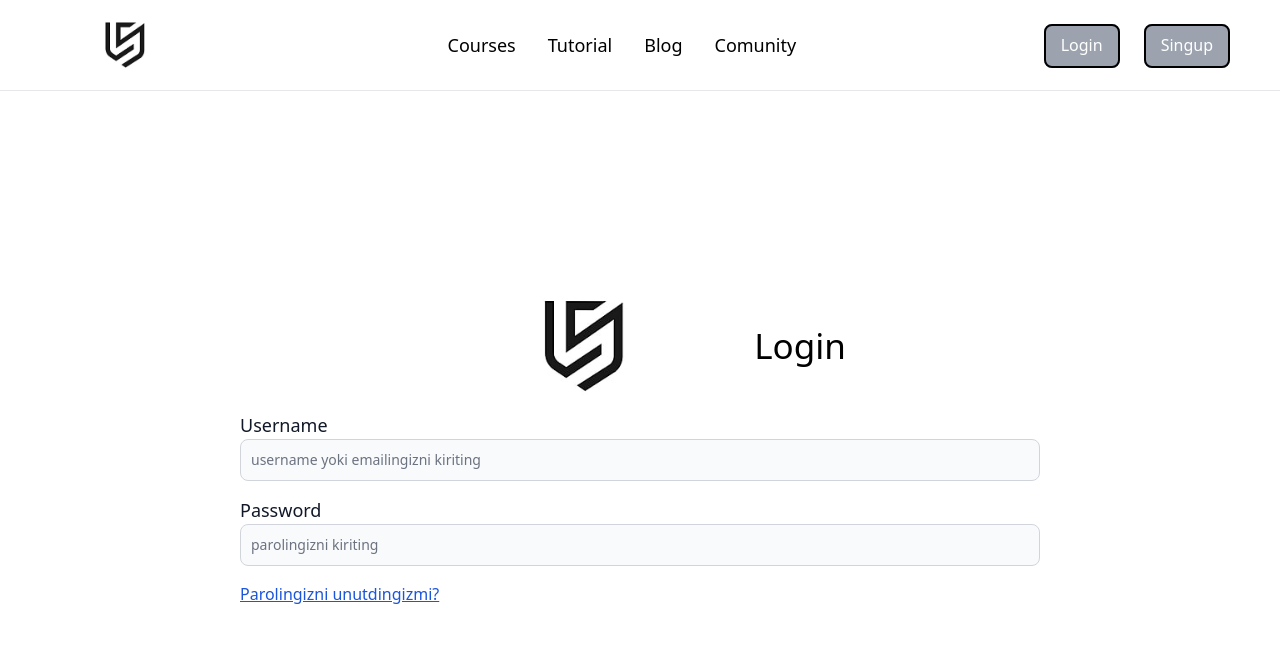
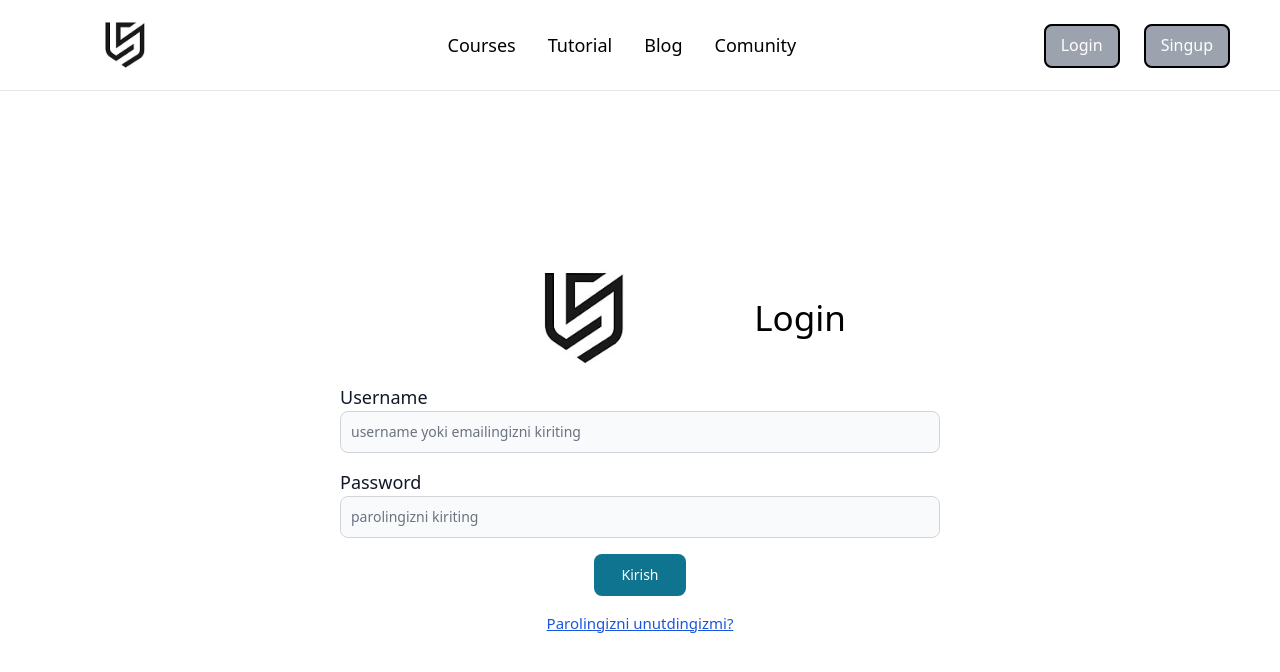
Before and after one commit to ammoriddin/LSAI, a React (Vite) app: page /login in a window 1280 px wide. Shown: the top 672 px of the page. Built offline with nearby package versions, Linux system fonts and the light colour scheme.

Commit message:
Add button

```diff
--- a/src/components/login/login.jsx
+++ b/src/components/login/login.jsx
@@ -1,12 +1,12 @@
 import React from 'react'
 import logo from '../../assets/logo.jpg'
-import { Label, TextInput } from 'flowbite-react'
+import { Button, Label, TextInput } from 'flowbite-react'
 import { Link } from 'react-router-dom'
 
 export default function Login() {
   return (
     <section className='w-full h-[90vh] flex justify-center items-center'>
-        <div className='w-[800px]'>
+        <div className='w-[600px]'>
             <div className='flex mb-4 items-center gap-5 justify-center'>
                 <div className='w-[300px] h-[100px]'>
                     <img className='w-full h-full object-cover' src={logo} alt="logo" />
@@ -23,7 +23,10 @@ export default function Login() {
                     <Label htmlFor='password' className='mb-2 cursor-pointer text-[18px]'>Password</Label>
                     <TextInput type='password' id='password' name='password' placeholder='parolingizni kiriting' />
                 </div>
-                <Link to={'/forgot-password'} className='text-blue-700 font-[500] underline'>Parolingizni unutdingizmi?</Link>
+                <Button className='px-[10px] mx-auto mb-4'>Kirish</Button>
+                <div className='flex justify-center'>
+                    <Link to={'/forgot-password'} className='text-blue-700 font-[500] text-[15px] underline'>Parolingizni unutdingizmi?</Link>
+                </div>
             </form>
         </div>
     </section>
```
